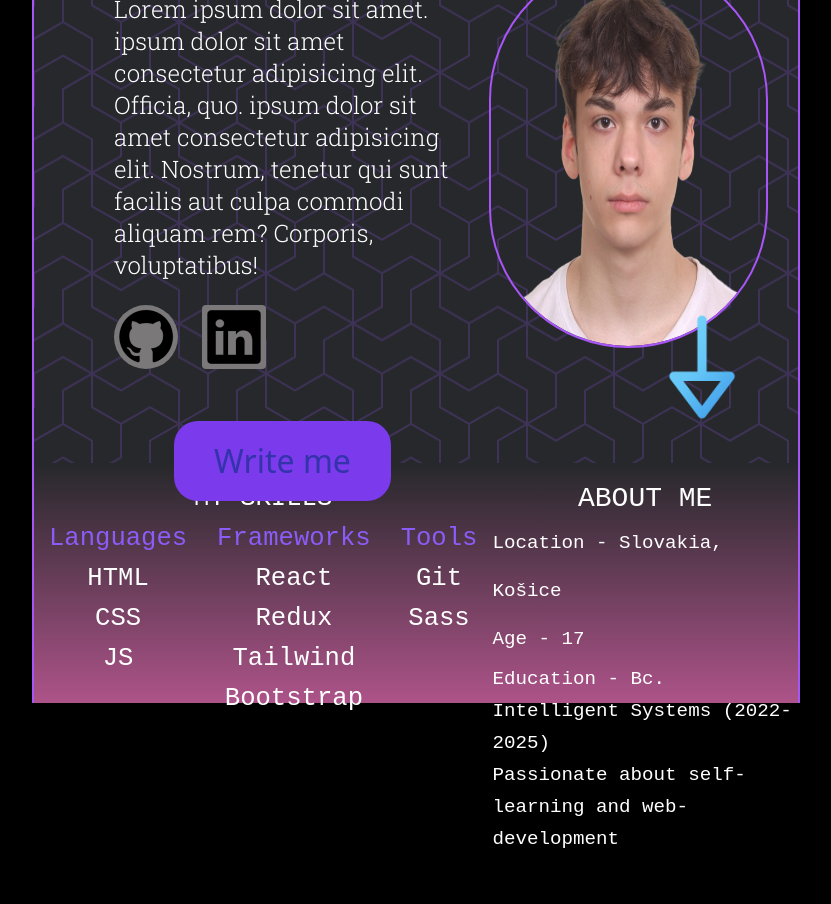
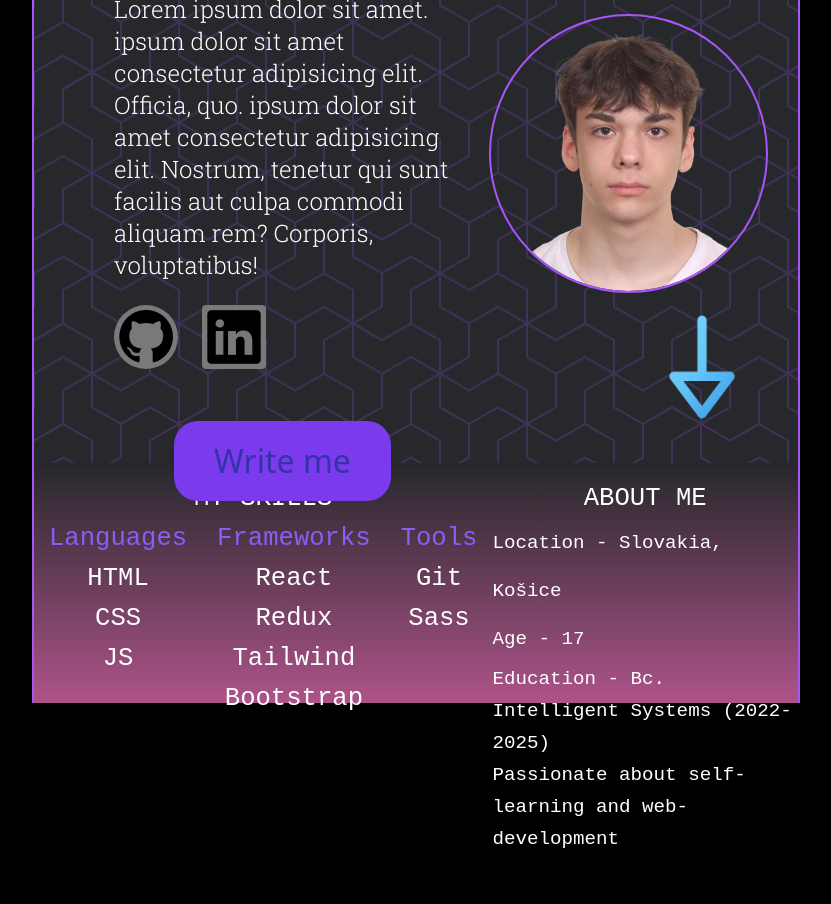
Before and after one commit to xobandech/portfolio, a website: page index.html in a window 1280 px wide. Shown: the part 337-1241 px from the top of the page, without its empty margins (224-1055 px from the left). Drawn offline with nearby package versions, Linux system fonts and the light colour scheme.

Commit message:
Add border-radius:50% to image for unsupported browsers

```diff
--- a/index.html
+++ b/index.html
@@ -75,23 +75,23 @@
         <div class="w-[45%] md:pl-5 hidden sm:block">
           <!-- MY PHOTO -->
           <img
-            class="w-48 h-48 2xl:m-auto rounded-full outline-2 outline-purple-500 outline"
+            class="w-48 h-48git 2xl:m-auto rounded-full outline-2 outline-purple-500 outline"
             src="/components/myphoto.png"
             alt="My Photo"
+            style="border-radius: 50%;"
           />
         </div>
       </section>
 
       <div class="absolute m-5 bottom-0 right-0 w-14">
         <a href="#down">
-              <img src="/components/down.png" alt="">
+          <img src="/components/down.png" alt="" />
         </a>
       </div>
-
     </div>
     <!-- SECOND SECTION WHITE -->
     <div
-      class="text-white w-[70%] justify-center flex text-sm xl:w-[60%] mx-auto h-[15%] border-x-2 border-purple-500 left-[50%] bg-slate-100 bg-cover"
+      class="text-white w-[70%] justify-center flex max-md:h-[30%] md:text-[0.8em] max-md:flex-col text-sm xl:w-[60%] mx-auto h-[15%] border-x-2 border-purple-500 left-[50%] bg-slate-100 bg-cover"
       style="
         font-family: monospace;
         background: rgb(186, 16, 191);
@@ -100,7 +100,7 @@
         background: linear-gradient(to bottom, #26282b, #ad5389);
       "
     >
-      <section class="md:w-[60%] w-[100%] text-[0.8rem] mt-2 ">
+        <section class="md:w-[60%] w-[100%] text-[1em] mt-2">
           <h2 class="flex justify-center uppercase">My skills</h2>
           <div class="w-[100%] flex md:justify-around justify-around">
             <div class="items-center flex flex-col">
@@ -123,19 +123,19 @@
             </div>
           </div>
         </section>
-      <section class="w-[40%] md:block mx-auto hidden mt-2 ">
+        <section class="w-[40%] md:block mx-auto mt-2">
           <h2 class="uppercase text-center">About me</h2>
-        <div class="leading-4 xl:leading-6 text-[0.7rem] max-2xl:text-[0.6rem]">
-            <p>
-               Location - Slovakia, Košice
-            </p>
-            <p>
-                Age - 17
-            </p>
+          <div
+            class="leading-4 xl:leading-6 text-[0.7rem] max-2xl:text-[0.6rem]"
+          >
+            <p>Location - Slovakia, Košice</p>
+            <p>Age - 17</p>
             <p class="leading-3 xl:leading-4">
               Education - Bc. Intelligent Systems (2022-2025)
             </p>
-            <p class="leading-3 xl:leading-4">Passionate about self-learning and web-development</p>
+            <p class="leading-3 xl:leading-4">
+              Passionate about self-learning and web-development
+            </p>
           </div>
         </section>
     </div>
```
Lines whose indentation alone changed are shown as unchanged.
